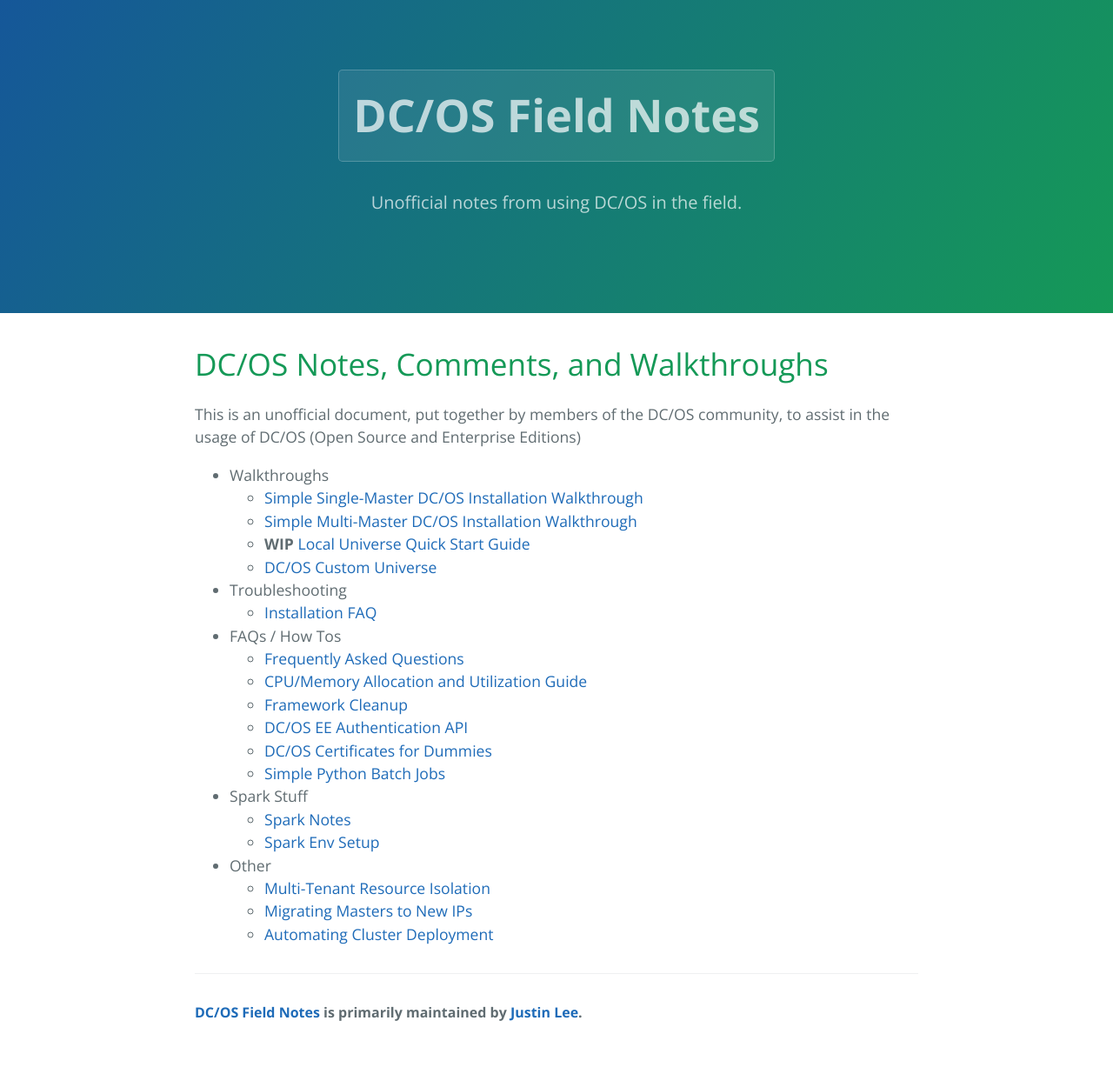
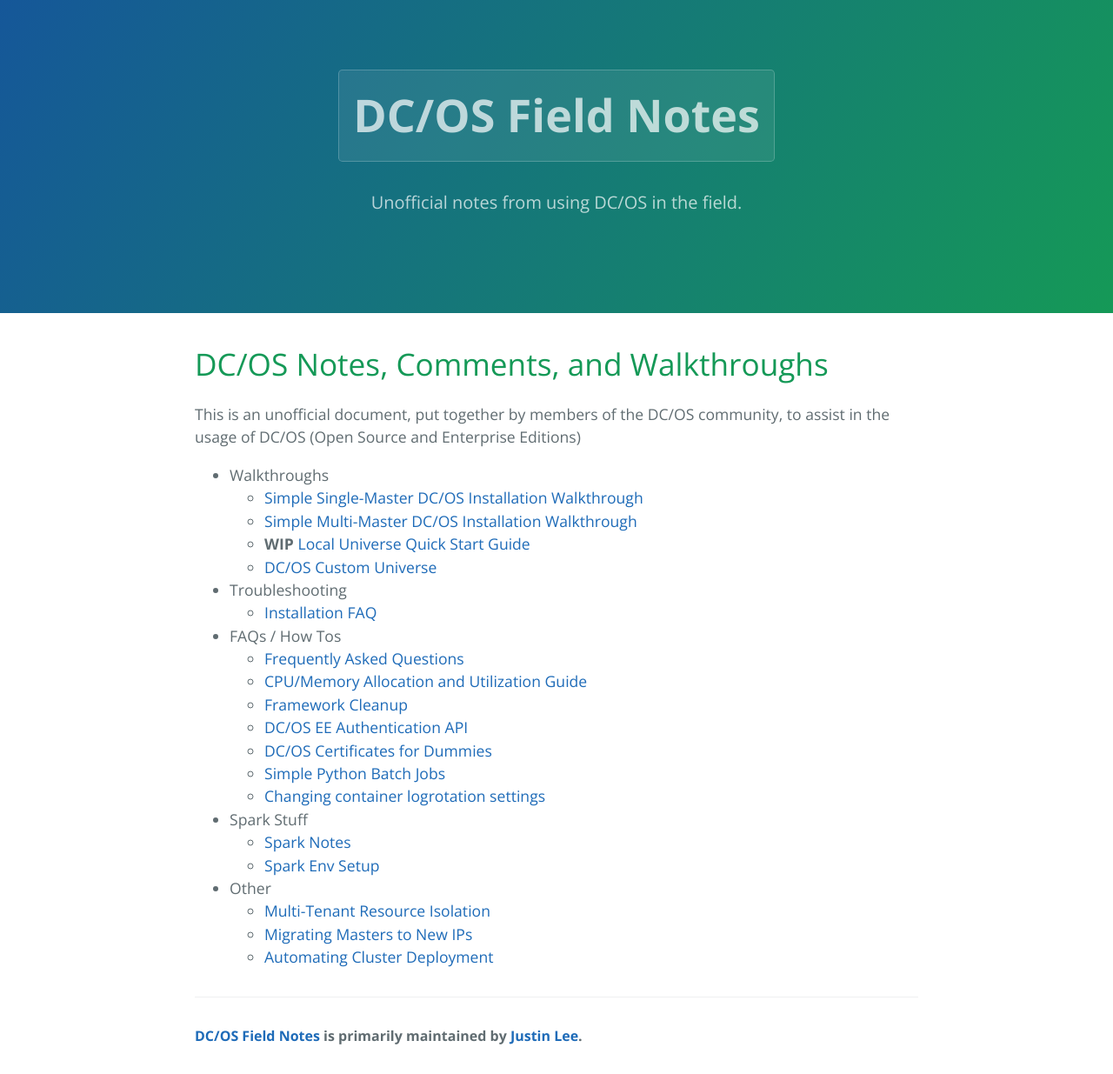
Before and after one commit to mesosphere/field-notes, a Jekyll site: the page built from docs/index.md, in a window 1280 px wide. Shown: the whole page at 87% size. Built offline with Jekyll 4.4.1, drawn with Linux system fonts in a browser that asks for light colours; our own code applies the rules of GitHub Pages for plain Markdown files; before the commit the page ends 1208 px from its top, so only the background shows below that.

Commit message:
Add links

```diff
--- a/docs/index.md
+++ b/docs/index.md
@@ -23,6 +23,7 @@ This is an unofficial document, put together by members of the DC/OS community,
     * [DC/OS EE Authentication API](faqs/authentication.md)
     * [DC/OS Certificates for Dummies](faqs/certificates-for-dummies.md)
     * [Simple Python Batch Jobs](faqs/simple-python-batch-jobs.md)
+    * [Changing container logrotation settings](faqs/stderr-stdout-filesize.md)
 
 
 * Spark Stuff
```
Also changed, not shown: docs/readme.md.
